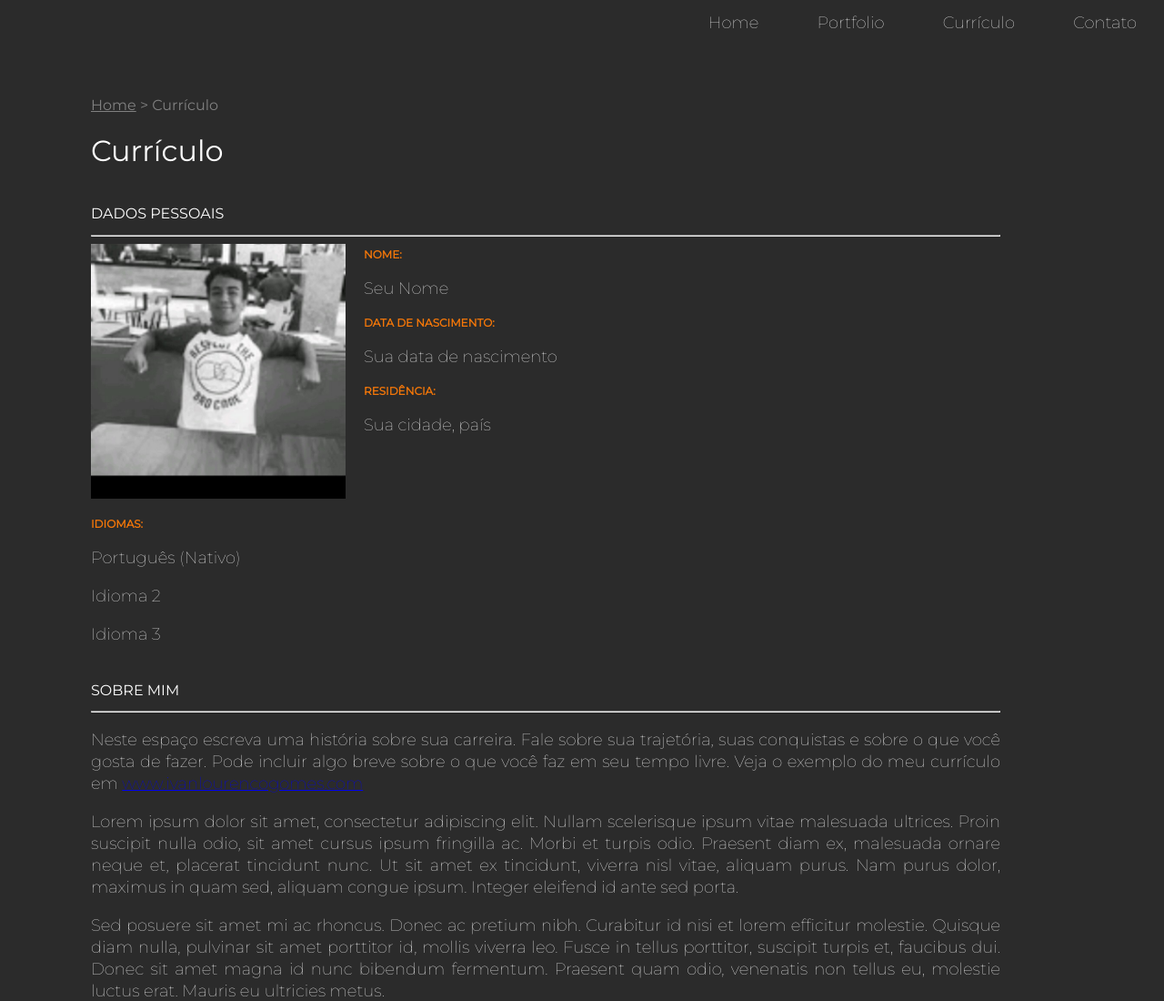
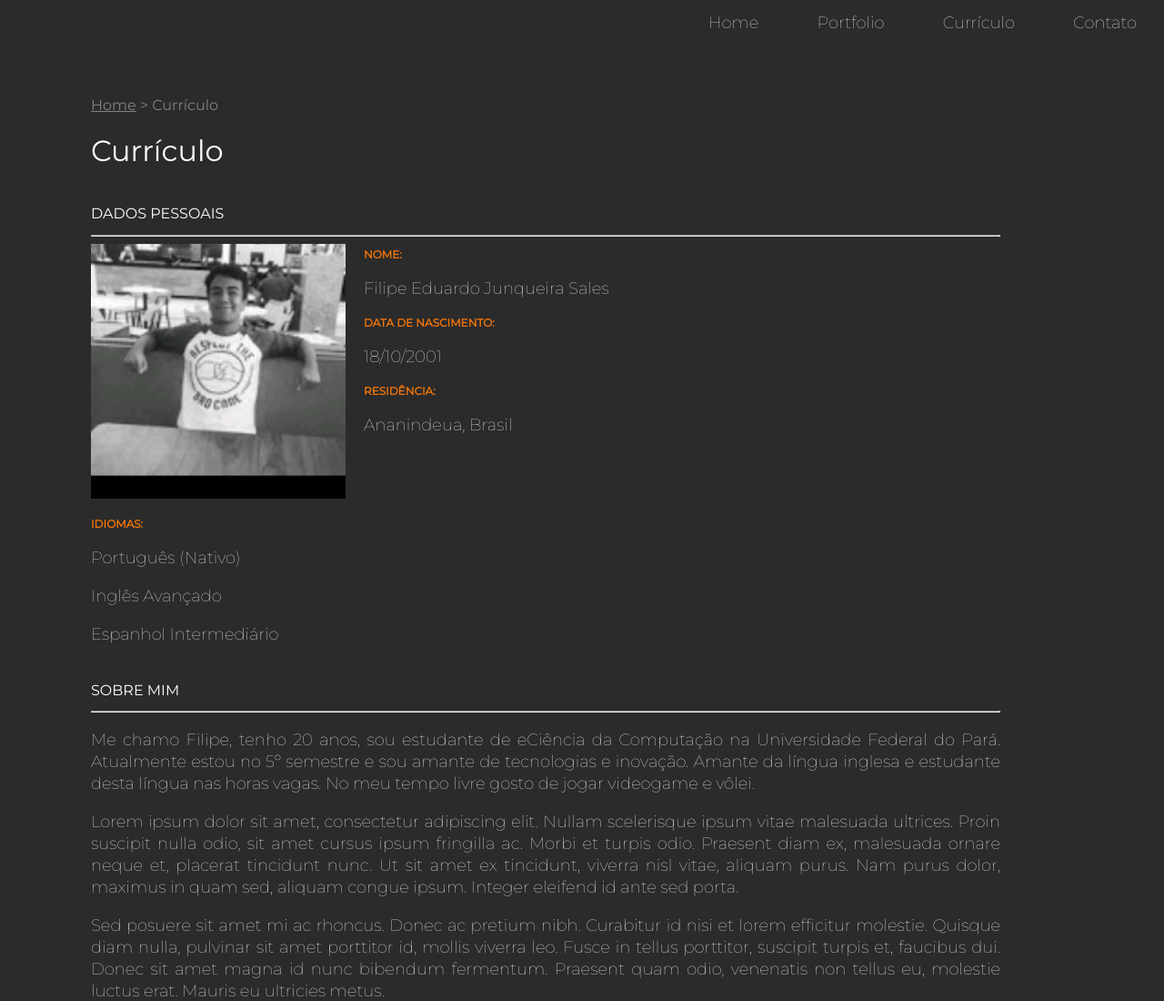
Before and after one commit to filipe-jsales/portfolio, a plain HTML site: page curriculo.html in a window 1280 px wide. Shown: the top 1100 px of the page at 91% size. Drawn offline with Linux system fonts and the light colour scheme.

Commit message:
atualizacoes curriculo

```diff
--- a/curriculo.html
+++ b/curriculo.html
@@ -43,27 +43,27 @@
 						<img class="cv-pic" src="img/filipe.jpg" alt="Foto de Filipe Sales">
 						<h3>Nome:</h3>
 
-							<p>Seu Nome</p>
+							<p>Filipe Eduardo Junqueira Sales</p>
 
 						<h3>Data de Nascimento:</h3>
 
-							<p>Sua data de nascimento</p>
+							<p>18/10/2001</p>
 
 						<h3>Residência:</h3>
 
-							<p>Sua cidade, país</p>
+							<p>Ananindeua, Brasil</p>
 
 						<h3 style="clear: left">Idiomas:</h3>
 
 							<p>Português (Nativo)</p>
-							<p>Idioma 2</p>
-							<p>Idioma 3</p>
+							<p>Inglês Avançado</p>
+							<p>Espanhol Intermediário</p>
 
 
 					<h2>Sobre Mim</h2>
 					<hr>
 
-							<p>Neste espaço escreva uma história sobre sua carreira. Fale sobre sua trajetória, suas conquistas e sobre o que você gosta de fazer. Pode incluir algo breve sobre o que você faz em seu tempo livre. Veja o exemplo do meu currículo em <a href="http://www.ivanlourencogomes.com" target="_blank">www.ivanlourencogomes.com</a></p>
+							<p>Me chamo Filipe, tenho 20 anos, sou estudante de eCiência da Computação na Universidade Federal do Pará. Atualmente estou no 5º semestre e sou amante de tecnologias e inovação. Amante da língua inglesa e estudante desta língua nas horas vagas. No meu tempo livre gosto de jogar videogame e vôlei.</p>
 
 							<p>Lorem ipsum dolor sit amet, consectetur adipiscing elit. Nullam scelerisque ipsum vitae malesuada ultrices. Proin suscipit nulla odio, sit amet cursus ipsum fringilla ac. Morbi et turpis odio. Praesent diam ex, malesuada ornare neque et, placerat tincidunt nunc. Ut sit amet ex tincidunt, viverra nisl vitae, aliquam purus. Nam purus dolor, maximus in quam sed, aliquam congue ipsum. Integer eleifend id ante sed porta.</p>
 
```
